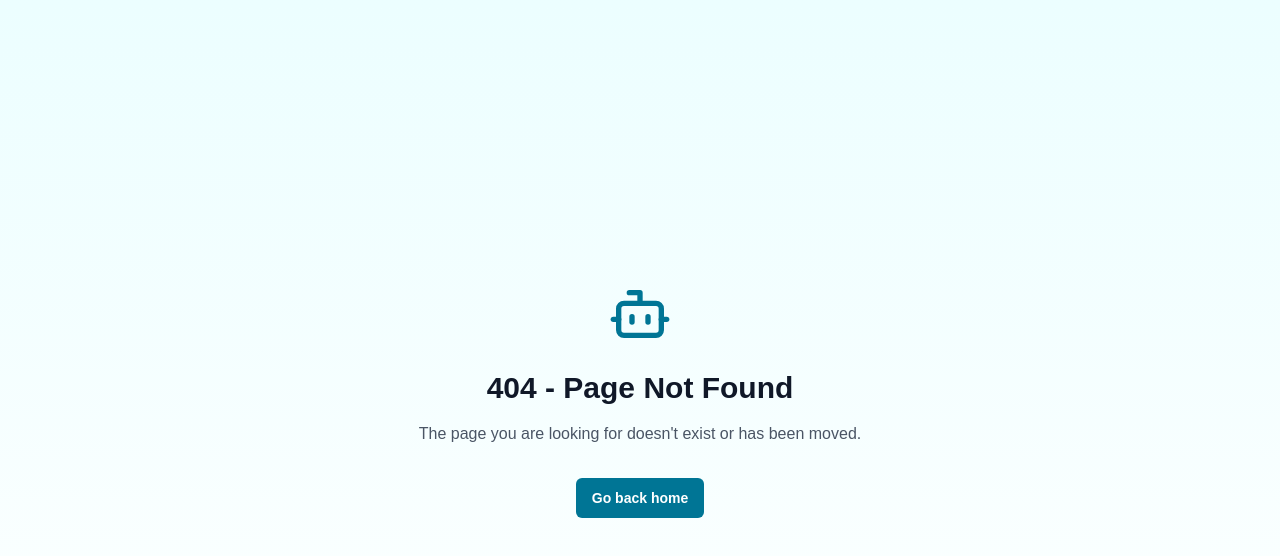
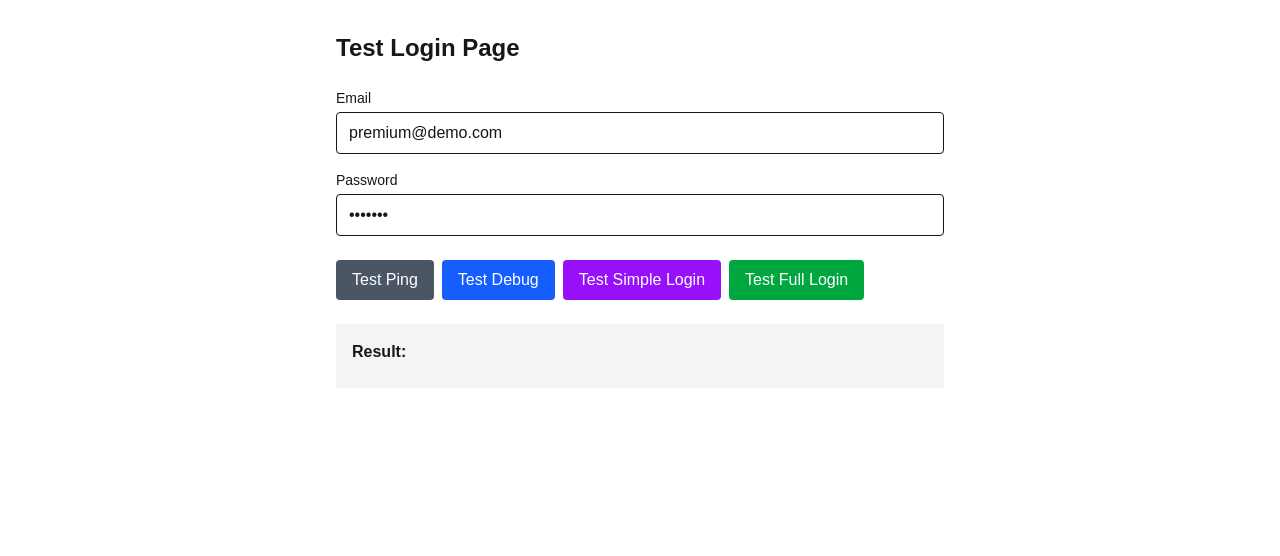
Before and after one commit to rprovine/tourism-hospitality-chatbot, a Next.js app: page /test-login in a window 1280 px wide. Before the commit this address had no page. Shown: the top 556 px of the page. Built offline with nearby package versions, Linux system fonts and the light colour scheme.

Commit message:
Add debugging for login issues
- Added console logging to login page
- Added onClick validation for button
- Created test-login page for debugging
- This will help identify where the login is failing

```diff
--- a/app/login/page.tsx
+++ b/app/login/page.tsx
@@ -18,6 +18,7 @@ export default function LoginPage() {
 
   const handleSubmit = async (e: React.FormEvent) => {
     e.preventDefault()
+    console.log('Login attempt:', formData.email)
     setIsLoading(true)
     setError('')
 
@@ -30,12 +31,15 @@ export default function LoginPage() {
         body: JSON.stringify(formData),
       })
 
+      console.log('Response status:', response.status)
       const data = await response.json()
 
       if (!response.ok) {
+        console.error('Login error:', data)
         throw new Error(data.error || 'Login failed')
       }
 
+      console.log('Login successful')
       // Store token and business data
       localStorage.setItem('token', data.token)
       localStorage.setItem('business', JSON.stringify(data.business))
@@ -43,6 +47,7 @@ export default function LoginPage() {
       // Redirect to admin dashboard
       router.push('/admin')
     } catch (err) {
+      console.error('Login error:', err)
       setError(err instanceof Error ? err.message : 'Something went wrong')
     } finally {
       setIsLoading(false)
@@ -121,6 +126,13 @@ export default function LoginPage() {
                 type="submit"
                 className="w-full bg-cyan-700 hover:bg-cyan-800 text-white"
                 disabled={isLoading}
+                onClick={(e) => {
+                  console.log('Button clicked')
+                  if (!formData.email || !formData.password) {
+                    e.preventDefault()
+                    setError('Please enter email and password')
+                  }
+                }}
               >
                 {isLoading ? 'Signing in...' : 'Sign In'}
                 <ArrowRight className="ml-2 h-4 w-4" />
--- /dev/null
+++ b/app/test-login/page.tsx
@@ -0,0 +1,158 @@
+'use client'
+
+import { useState } from 'react'
+
+export default function TestLoginPage() {
+  const [email, setEmail] = useState('premium@demo.com')
+  const [password, setPassword] = useState('demo123')
+  const [result, setResult] = useState('')
+  const [loading, setLoading] = useState(false)
+
+  const testLogin = async () => {
+    setLoading(true)
+    setResult('Testing login...')
+
+    try {
+      const response = await fetch('/api/auth/login', {
+        method: 'POST',
+        headers: {
+          'Content-Type': 'application/json',
+        },
+        body: JSON.stringify({ email, password }),
+      })
+
+      const data = await response.json()
+
+      setResult(JSON.stringify(data, null, 2))
+
+      if (response.ok) {
+        localStorage.setItem('token', data.token)
+        localStorage.setItem('business', JSON.stringify(data.business))
+      }
+    } catch (error: any) {
+      setResult(`Error: ${error.message}`)
+    } finally {
+      setLoading(false)
+    }
+  }
+
+  const testSimpleLogin = async () => {
+    setLoading(true)
+    setResult('Testing simple login...')
+
+    try {
+      const response = await fetch('/api/auth/test-login', {
+        method: 'POST',
+        headers: {
+          'Content-Type': 'application/json',
+        },
+        body: JSON.stringify({ email, password }),
+      })
+
+      const data = await response.json()
+
+      setResult(JSON.stringify(data, null, 2))
+    } catch (error: any) {
+      setResult(`Error: ${error.message}`)
+    } finally {
+      setLoading(false)
+    }
+  }
+
+  const testPing = async () => {
+    setLoading(true)
+    setResult('Testing ping...')
+
+    try {
+      const response = await fetch('/api/ping')
+      const text = await response.text()
+      setResult(`Ping result: ${text}`)
+    } catch (error: any) {
+      setResult(`Error: ${error.message}`)
+    } finally {
+      setLoading(false)
+    }
+  }
+
+  const testDebug = async () => {
+    setLoading(true)
+    setResult('Testing debug...')
+
+    try {
+      const response = await fetch('/api/debug')
+      const data = await response.json()
+      setResult(JSON.stringify(data, null, 2))
+    } catch (error: any) {
+      setResult(`Error: ${error.message}`)
+    } finally {
+      setLoading(false)
+    }
+  }
+
+  return (
+    <div className="p-8 max-w-2xl mx-auto">
+      <h1 className="text-2xl font-bold mb-6">Test Login Page</h1>
+
+      <div className="space-y-4 mb-6">
+        <div>
+          <label className="block text-sm font-medium mb-1">Email</label>
+          <input
+            type="email"
+            value={email}
+            onChange={(e) => setEmail(e.target.value)}
+            className="w-full px-3 py-2 border rounded"
+          />
+        </div>
+
+        <div>
+          <label className="block text-sm font-medium mb-1">Password</label>
+          <input
+            type="password"
+            value={password}
+            onChange={(e) => setPassword(e.target.value)}
+            className="w-full px-3 py-2 border rounded"
+          />
+        </div>
+      </div>
+
+      <div className="flex gap-2 mb-6">
+        <button
+          onClick={testPing}
+          disabled={loading}
+          className="px-4 py-2 bg-gray-600 text-white rounded hover:bg-gray-700 disabled:opacity-50"
+        >
+          Test Ping
+        </button>
+
+        <button
+          onClick={testDebug}
+          disabled={loading}
+          className="px-4 py-2 bg-blue-600 text-white rounded hover:bg-blue-700 disabled:opacity-50"
+        >
+          Test Debug
+        </button>
+
+        <button
+          onClick={testSimpleLogin}
+          disabled={loading}
+          className="px-4 py-2 bg-purple-600 text-white rounded hover:bg-purple-700 disabled:opacity-50"
+        >
+          Test Simple Login
+        </button>
+
+        <button
+          onClick={testLogin}
+          disabled={loading}
+          className="px-4 py-2 bg-green-600 text-white rounded hover:bg-green-700 disabled:opacity-50"
+        >
+          Test Full Login
+        </button>
+      </div>
+
+      <div className="bg-gray-100 p-4 rounded">
+        <h2 className="font-bold mb-2">Result:</h2>
+        <pre className="whitespace-pre-wrap text-sm">{result}</pre>
+      </div>
+    </div>
+  )
+}
```
Also changed, not shown: 1 other file (tests, documents, lock files or other folders).
